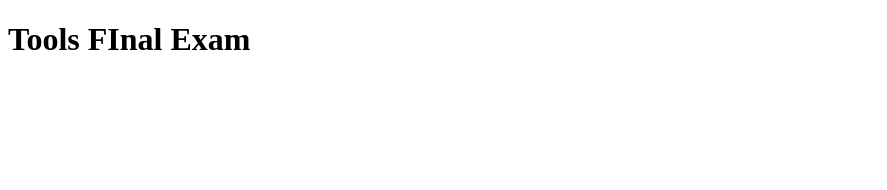
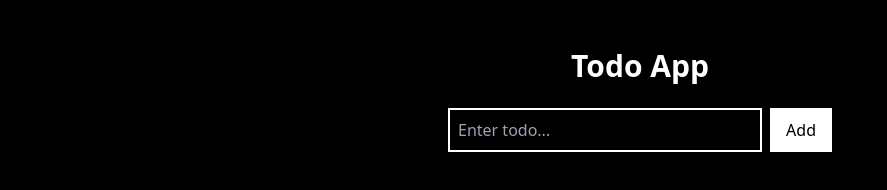
Before and after one commit to rishat8903/Tools-FInal-TODO-client, a plain HTML site: page index.html in a window 1280 px wide. Shown: the whole page, without its empty margins (0-887 px from the left). Drawn offline with nearby package versions, Linux system fonts and the light colour scheme.

Commit message:
Demo frontend

```diff
--- a/index.html
+++ b/index.html
@@ -1,11 +1,25 @@
 <!DOCTYPE html>
-<html lang="en">
+<html>
+
 <head>
-    <meta charset="UTF-8">
-    <meta name="viewport" content="width=device-width, initial-scale=1.0">
-    <title>Document</title>
+    <title>Todo App</title>
+    <script src="https://cdn.tailwindcss.com"></script>
 </head>
-<body>
-    <h1>Tools FInal Exam</h1>
+
+<body class="bg-black text-white min-h-screen flex justify-center pt-12">
+    <div class="w-96">
+        <h1 class="text-3xl font-bold text-center mb-6">Todo App</h1>
+
+        <div class="flex gap-2 mb-6">
+            <input type="text" id="todoInput" placeholder="Enter todo..."
+                class="flex-1 p-2 border-2 border-white bg-black text-white">
+            <button onclick="addTodo()" class="px-4 py-2 bg-white text-black hover:bg-gray-300">Add</button>
+        </div>
+
+        <ul id="todoList" class="space-y-2"></ul>
+    </div>
+    <script src="script.js"></script>
+
 </body>
+
 </html>
```
Also changed, not shown: script.js (added).
